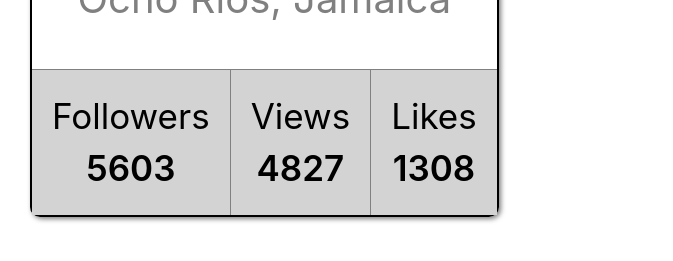
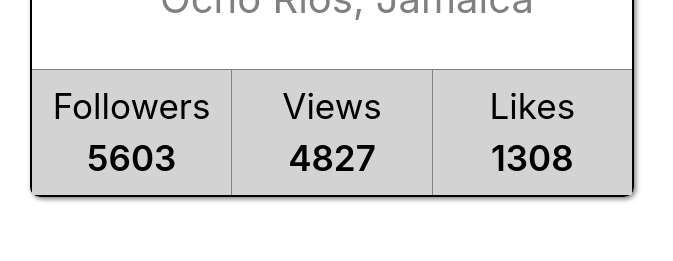
Before and after one commit to Viacheslav-Danylko/goit-react-hw-01, a React (Vite) app: page / in a window 1280 px wide. Shown: the part 465-726 px from the top of the page, without its empty margins (0-673 px from the left). Built offline with nearby package versions, Linux system fonts and the light colour scheme.

Commit message:
fix code Profile css

```diff
--- a/src/components/Profile/Profile.module.css
+++ b/src/components/Profile/Profile.module.css
@@ -12,6 +12,7 @@
   flex-direction: column;
   align-items: center;
   gap: 10px;
+  width: 600px;
 }
 
 .avatar {
@@ -54,15 +55,16 @@
 .item {
   display: flex;
   flex-direction: column;
-  flex: 1;
+  align-items: center;
+  justify-content: center;
   background-color: #d3d3d3;
   text-align: center;
-  padding: 20px;
-  border-right: 1px solid #ccc;
-  align-self: center;
+  padding: 10px 0;
   border-right: 1px solid gray;
+  flex: 1;
 }
 
+/* Видалити правий бордер у останньому елементі */
 .item:last-child {
   border-right: none;
 }
```
